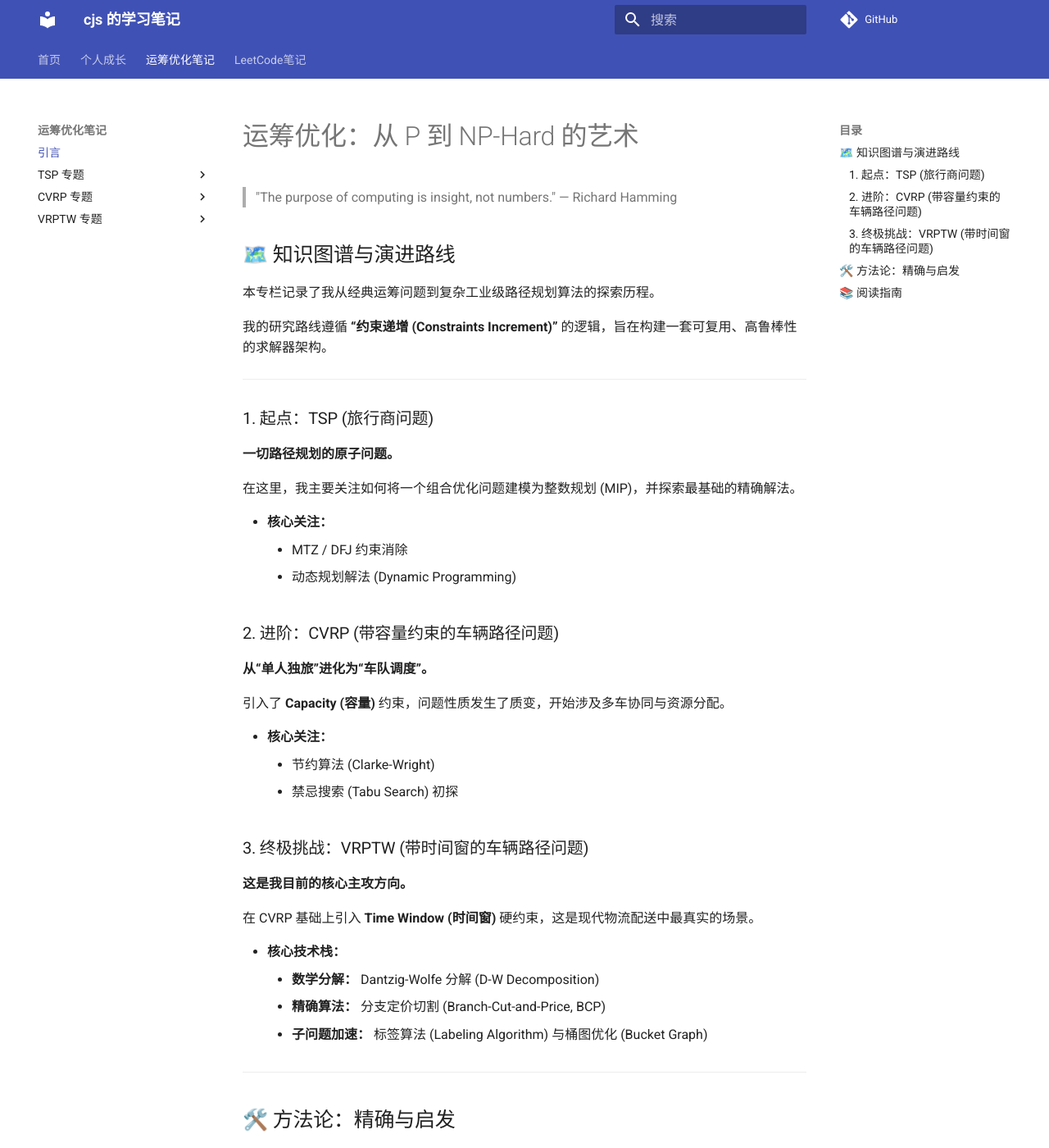
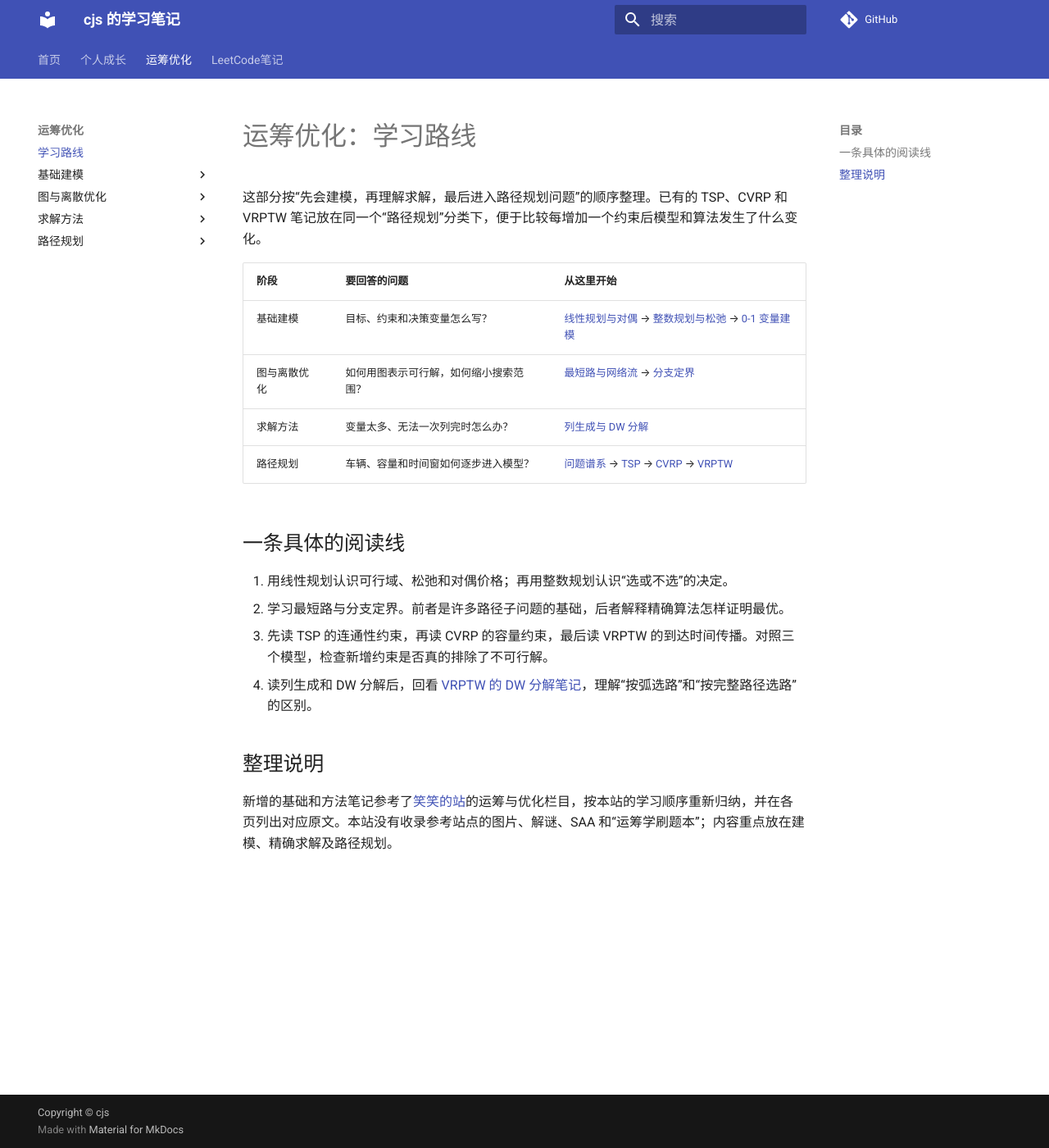
Before and after one commit to fengmaker/my-website, an MkDocs documentation site: the page built from docs/index/or_index.md, in a window 1280 px wide and 1400 px high. Shown: the whole window at 82% size. Built offline with MkDocs 1.6.1 and Material for MkDocs 9.7.7, drawn with Linux system fonts in a browser that asks for light colours; comment, search, counter and statistics services are not loaded; some of the changed text lies outside the part shown.

Commit message:
Organize operations research notes by learning path

```diff
--- a/docs/index/or_index.md
+++ b/docs/index/or_index.md
@@ -1,54 +1,21 @@
-# 运筹优化：从 P 到 NP-Hard 的艺术
+# 运筹优化：学习路线
 
-> "The purpose of computing is insight, not numbers." — Richard Hamming
+这部分按“先会建模，再理解求解，最后进入路径规划问题”的顺序整理。已有的 TSP、CVRP 和 VRPTW 笔记放在同一个“路径规划”分类下，便于比较每增加一个约束后模型和算法发生了什么变化。
 
-## 🗺️ 知识图谱与演进路线
+| 阶段 | 要回答的问题 | 从这里开始 |
+| --- | --- | --- |
+| 基础建模 | 目标、约束和决策变量怎么写？ | [线性规划与对偶](../运筹优化/基础建模/线性规划与对偶.md) → [整数规划与松弛](../运筹优化/基础建模/整数规划与松弛.md) → [0-1 变量建模](../运筹优化/基础建模/0-1变量建模.md) |
+| 图与离散优化 | 如何用图表示可行解，如何缩小搜索范围？ | [最短路与网络流](../运筹优化/图与离散优化/最短路与网络流.md) → [分支定界](../运筹优化/图与离散优化/分支定界.md) |
+| 求解方法 | 变量太多、无法一次列完时怎么办？ | [列生成与 DW 分解](../运筹优化/求解方法/列生成与DW分解.md) |
+| 路径规划 | 车辆、容量和时间窗如何逐步进入模型？ | [问题谱系](../运筹优化/路径规划/问题谱系.md) → [TSP](../TSP/第一阶段.md) → [CVRP](../CVRP/第一阶段.md) → [VRPTW](../VRPTW/模型建立.md) |
 
-本专栏记录了我从经典运筹问题到复杂工业级路径规划算法的探索历程。
+## 一条具体的阅读线
 
-我的研究路线遵循 **“约束递增 (Constraints Increment)”** 的逻辑，旨在构建一套可复用、高鲁棒性的求解器架构。
+1. 用线性规划认识可行域、松弛和对偶价格；再用整数规划认识“选或不选”的决定。
+2. 学习最短路与分支定界。前者是许多路径子问题的基础，后者解释精确算法怎样证明最优。
+3. 先读 TSP 的连通性约束，再读 CVRP 的容量约束，最后读 VRPTW 的到达时间传播。对照三个模型，检查新增约束是否真的排除了不可行解。
+4. 读列生成和 DW 分解后，回看 [VRPTW 的 DW 分解笔记](../VRPTW/dw分解.md)，理解“按弧选路”和“按完整路径选路”的区别。
 
----
+## 整理说明
 
-### 1. 起点：TSP (旅行商问题)
-**一切路径规划的原子问题。**
-
-在这里，我主要关注如何将一个组合优化问题建模为整数规划 (MIP)，并探索最基础的精确解法。
-
-- **核心关注：**
-    - MTZ / DFJ 约束消除
-    - 动态规划解法 (Dynamic Programming)
-
-### 2. 进阶：CVRP (带容量约束的车辆路径问题)
-**从“单人独旅”进化为“车队调度”。**
-
-引入了 **Capacity (容量)** 约束，问题性质发生了质变，开始涉及多车协同与资源分配。
-
-- **核心关注：**
-    - 节约算法 (Clarke-Wright)
-    - 禁忌搜索 (Tabu Search) 初探
-
-### 3. 终极挑战：VRPTW (带时间窗的车辆路径问题)
-**这是我目前的核心主攻方向。**
-
-在 CVRP 基础上引入 **Time Window (时间窗)** 硬约束，这是现代物流配送中最真实的场景。
-
-- **核心技术栈：**
-    - **数学分解：** Dantzig-Wolfe 分解 (D-W Decomposition)
-    - **精确算法：** 分支定价切割 (Branch-Cut-and-Price, BCP)
-    - **子问题加速：** 标签算法 (Labeling Algorithm) 与桶图优化 (Bucket Graph)
-
----
-
-## 🛠️ 方法论：精确与启发
-
-在运筹优化的世界里，我坚持 **“双腿走路”**：
-
-| 方法流派 | 核心理念 | 我的实践 |
-| :--- | :--- | :--- |
-| **Exact Methods**<br>(精确算法) | 追求数学上的最优解 (Global Optimum)，挑战算力极限。 | 深入研究 **Column Generation (列生成)** 框架，手写 BCP 求解器。 |
-| **Heuristics**<br>(启发式算法) | 在有限时间内寻找高质量满意解，追求工程可行性。 | 实现 **ALNS (自适应大邻域搜索)**，应对大规模算例。 |
-
-## 📚 阅读指南
-
-本笔记包含大量的数学模型（LaTeX）与 Python/C++ 代码实现。建议按照 `TSP -> CVRP -> VRPTW` 的顺序阅读，体会模型是如何像乐高积木一样被搭建起来的。
+新增的基础和方法笔记参考了[笑笑的站](https://smilingwayne.github.io/me/)的运筹与优化栏目，按本站的学习顺序重新归纳，并在各页列出对应原文。本站没有收录参考站点的图片、解谜、SAA 和“运筹学刷题本”；内容重点放在建模、精确求解及路径规划。
--- a/mkdocs.yml
+++ b/mkdocs.yml
@@ -46,30 +46,41 @@ nav:
       - 写在前面: 个人成长/index.md
       - 学习与复盘: 个人成长/学习与复盘.md
       - 作息与精力: 个人成长/作息与精力.md
-  # --- 运筹学核心板块 ---
-  - 运筹优化笔记:
-      - 引言: index/or_index.md
-      - TSP 专题:
-          - 第一阶段: TSP/第一阶段.md
-          - 第二阶段: TSP/第二阶段.md
-          - 第三阶段: TSP/第三阶段.md
-          - 第四阶段: TSP/第四阶段.md
-          - 精确算法: TSP/精确算法.md
-          - 启发式算法: TSP/启发式算法.md
-      - CVRP 专题:
-          - 发展综述: CVRP/发展.md
-          - 第一阶段: CVRP/第一阶段.md
-          - 第二阶段: CVRP/第二阶段.md
-          - 第三阶段: CVRP/第三阶段.md
-          - 第四阶段: CVRP/第四阶段.md
-          - 启发式算法: CVRP/启发式算法.md
-      - VRPTW 专题:
-          - 发展路线: VRPTW/发展路线.md
-          - 研究方案: VRPTW/研究方案.md
-          - 模型建立: VRPTW/模型建立.md
-          - 路线规划: VRPTW/路线.md
-          - 精确算法: VRPTW/精确算法.md
-          - DW分解 (Dantzig-Wolfe): VRPTW/dw分解.md
+  # --- 运筹优化学习路线 ---
+  - 运筹优化:
+      - 学习路线: index/or_index.md
+      - 基础建模:
+          - 线性规划与对偶: 运筹优化/基础建模/线性规划与对偶.md
+          - 整数规划与松弛: 运筹优化/基础建模/整数规划与松弛.md
+          - 0-1 变量建模: 运筹优化/基础建模/0-1变量建模.md
+      - 图与离散优化:
+          - 最短路与网络流: 运筹优化/图与离散优化/最短路与网络流.md
+          - 分支定界: 运筹优化/图与离散优化/分支定界.md
+      - 求解方法:
+          - 列生成与 DW 分解: 运筹优化/求解方法/列生成与DW分解.md
+      - 路径规划:
+          - 问题谱系: 运筹优化/路径规划/问题谱系.md
+          - TSP 专题:
+              - 第一阶段: TSP/第一阶段.md
+              - 第二阶段: TSP/第二阶段.md
+              - 第三阶段: TSP/第三阶段.md
+              - 第四阶段: TSP/第四阶段.md
+              - 精确算法: TSP/精确算法.md
+              - 启发式算法: TSP/启发式算法.md
+          - CVRP 专题:
+              - 发展综述: CVRP/发展.md
+              - 第一阶段: CVRP/第一阶段.md
+              - 第二阶段: CVRP/第二阶段.md
+              - 第三阶段: CVRP/第三阶段.md
+              - 第四阶段: CVRP/第四阶段.md
+              - 启发式算法: CVRP/启发式算法.md
+          - VRPTW 专题:
+              - 发展路线: VRPTW/发展路线.md
+              - 研究方案: VRPTW/研究方案.md
+              - 模型建立: VRPTW/模型建立.md
+              - 路线规划: VRPTW/路线.md
+              - 精确算法: VRPTW/精确算法.md
+              - DW分解 (Dantzig-Wolfe): VRPTW/dw分解.md
 
   # --- 基础算法专题 (LeetCode/求职方向) ---
   - LeetCode笔记:
```
Also changed, not shown: docs/index.md (+2 -2 lines), docs/运筹优化/图与离散优化/分支定界.md (added, +28 -0 lines), docs/运筹优化/图与离散优化/最短路与网络流.md (added, +38 -0 lines), docs/运筹优化/基础建模/0-1变量建模.md (added, +43 -0 lines), docs/运筹优化/基础建模/整数规划与松弛.md (added, +27 -0 lines), docs/运筹优化/基础建模/线性规划与对偶.md (added, +43 -0 lines), docs/运筹优化/求解方法/列生成与DW分解.md (added, +34 -0 lines), docs/运筹优化/路径规划/问题谱系.md (added, +34 -0 lines).
